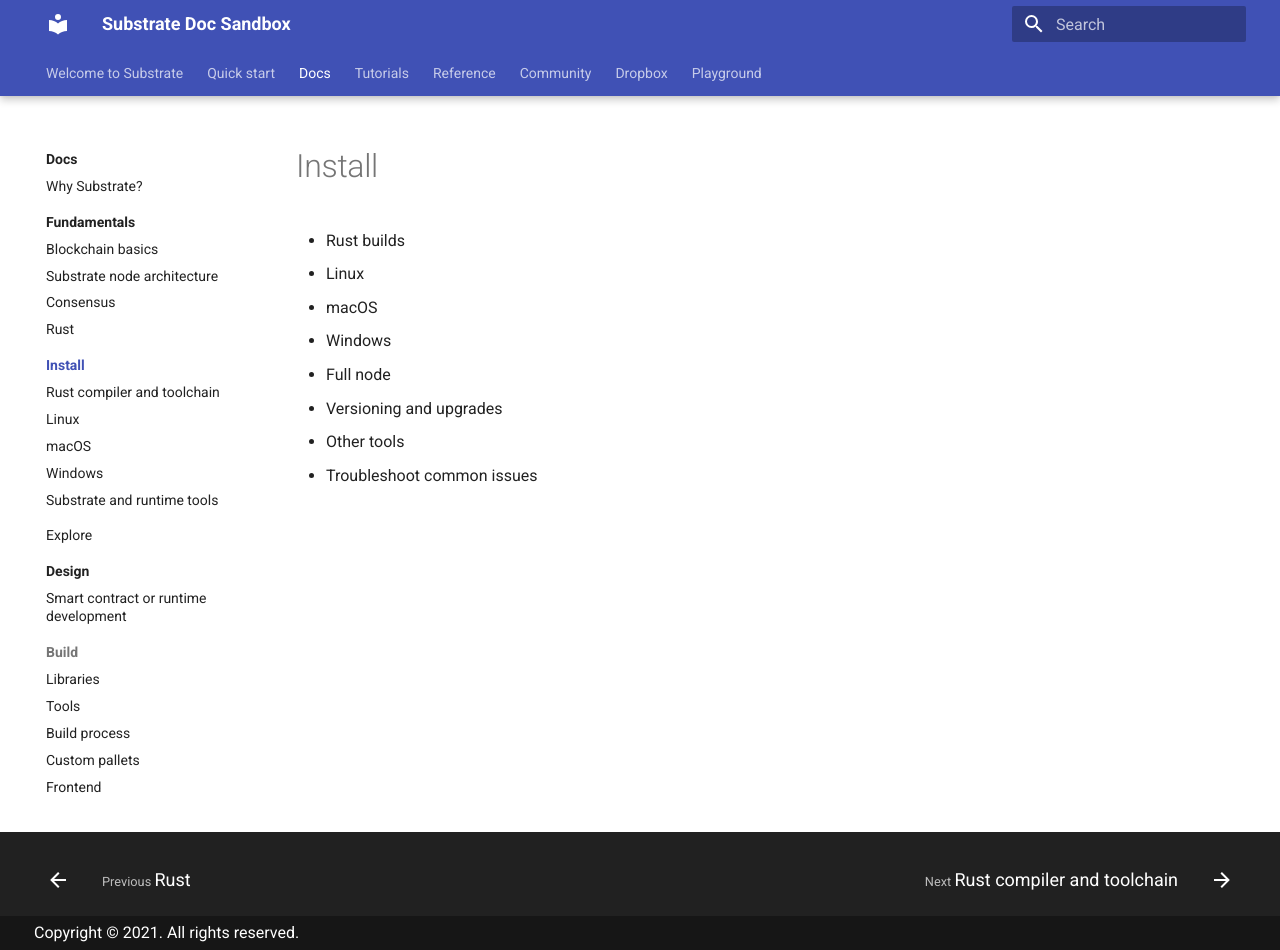
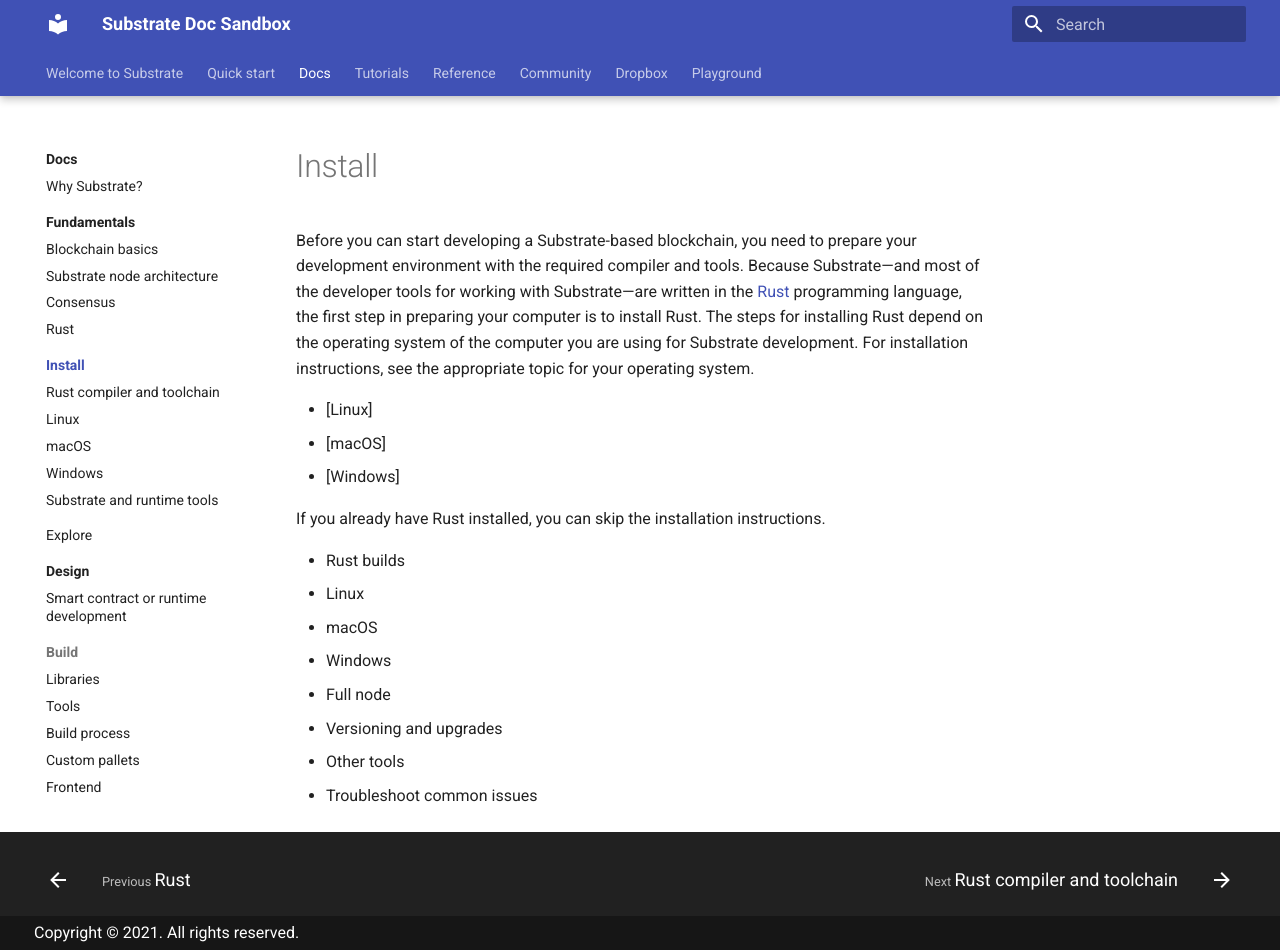
Before and after one commit to polkadot-developers/docs-sandbox, an MkDocs documentation site: the page built from source/docs/main-docs/03-install/index.md, in a window 1280 px wide and 950 px high. Built offline with MkDocs 1.6.1 and Material for MkDocs 9.7.7, drawn with Linux system fonts in a browser that asks for light colours.

Commit message:
Install section notes

```diff
--- a/source/docs/main-docs/03-install/index.md
+++ b/source/docs/main-docs/03-install/index.md
@@ -1,4 +1,15 @@
 # Install
+
+Before you can start developing a Substrate-based blockchain, you need to prepare your development environment with the required compiler and tools.
+Because Substrate—and most of the developer tools for working with Substrate—are written in the [Rust](https://www.rust-lang.org/) programming language, the first step in preparing your computer is to install Rust.
+The steps for installing Rust depend on the operating system of the computer you are using for Substrate development.
+For installation instructions, see the appropriate topic for your operating system.
+
+* [Linux]
+* [macOS]
+* [Windows]
+
+If you already have Rust installed, you can skip the installation instructions.
 
 - Rust builds
 - Linux
```
Also changed, not shown: source/docs/main-docs/03-install/rust-builds.md (+1 -1 lines).
